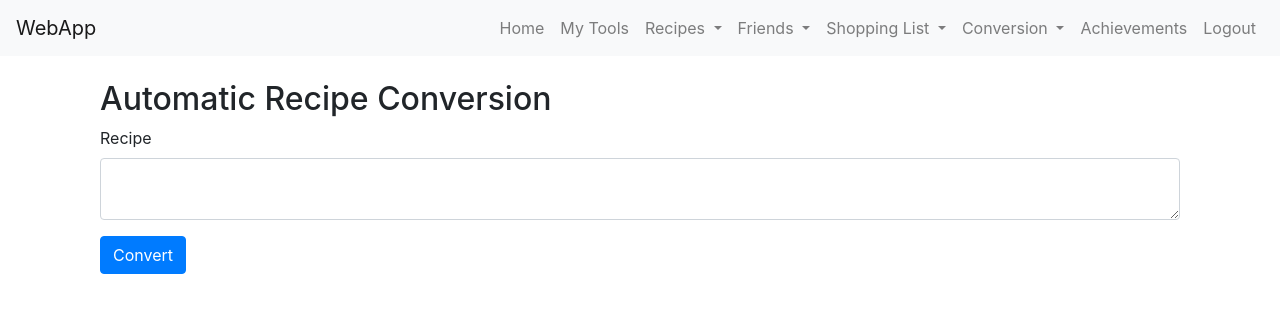
After one commit to heinyarzar09/CE301_Indiv_Proj, a Flask app: page /automatic_conversion in a window 1280 px wide. The commit adds this page. Shown: the top 313 px of the page. Run offline with Flask 3, Linux system fonts and the light colour scheme; the visitor is signed in with stand-in values (Sample User, id 1); some libraries are stand-ins or nearby versions.

Commit message:
automatic conversion created, still need to fix the logic to be more user friendly

```diff
--- a/app/__init__.py
+++ b/app/__init__.py
@@ -22,13 +22,12 @@ def create_app():
 
     from app.user_routes import user
     from app.admin_routes import admin
-
-    app.register_blueprint(user, url_prefix='/')
+    app.register_blueprint(user)
     app.register_blueprint(admin, url_prefix='/admin')
 
     return app
 
 @login_manager.user_loader
 def load_user(user_id):
-    from app.models import User  # Import inside the function to avoid circular import
+    from app.models import User
     return User.query.get(int(user_id))
--- a/app/forms.py
+++ b/app/forms.py
@@ -1,5 +1,6 @@
 from flask_wtf import FlaskForm
 from wtforms import StringField, PasswordField, SubmitField, BooleanField, SelectField, FloatField
+from wtforms.widgets import TextArea
 from wtforms.validators import DataRequired, Length, Email, EqualTo, ValidationError, NumberRange
 from app.models import User
 
@@ -34,10 +35,38 @@ class AdminResetPasswordForm(FlaskForm):
 
 class ConversionForm(FlaskForm):
     amount = FloatField('Amount', validators=[DataRequired(), NumberRange(min=0)])
-    from_unit = SelectField('From Unit', choices=[('teaspoon', 'Teaspoon'), ('tablespoon', 'Tablespoon'), ('cup', 'Cup')], validators=[DataRequired()])
-    to_unit = SelectField('To Unit', choices=[('teaspoon', 'Teaspoon'), ('tablespoon', 'Tablespoon'), ('cup', 'Cup')], validators=[DataRequired()])
+    from_unit = SelectField('From Unit', choices=[
+        ('tsp', 'Teaspoon (tsp)'),
+        ('tbsp', 'Tablespoon (tbsp)'),
+        ('cup', 'Cup (cup)'),
+        ('fl oz', 'Fluid Ounce (fl oz)'),
+        ('pt', 'Pint (pt)'),
+        ('qt', 'Quart (qt)'),
+        ('gal', 'Gallon (gal)'),
+        ('oz', 'Ounce (oz)'),
+        ('lb', 'Pound (lb)'),
+        ('ml', 'Milliliter (ml)'),
+        ('g', 'Gram (g)'),
+    ], validators=[DataRequired()])
+    to_unit = SelectField('To Unit', choices=[
+        ('tsp', 'Teaspoon (tsp)'),
+        ('tbsp', 'Tablespoon (tbsp)'),
+        ('cup', 'Cup (cup)'),
+        ('fl oz', 'Fluid Ounce (fl oz)'),
+        ('pt', 'Pint (pt)'),
+        ('qt', 'Quart (qt)'),
+        ('gal', 'Gallon (gal)'),
+        ('oz', 'Ounce (oz)'),
+        ('lb', 'Pound (lb)'),
+        ('ml', 'Milliliter (ml)'),
+        ('g', 'Gram (g)'),
+    ], validators=[DataRequired()])
     submit = SubmitField('Convert')
 
 class ToolForm(FlaskForm):
     name = StringField('Tool Name', validators=[DataRequired(), Length(min=1, max=100)])
     submit = SubmitField('Add Tool')
+
+class RecipeConversionForm(FlaskForm):
+    recipe_text = StringField('Recipe', validators=[DataRequired()], widget=TextArea())
+    submit = SubmitField('Convert')
--- /dev/null
+++ b/app/templates/automatic_conversion.html
@@ -0,0 +1,23 @@
+{% extends "base.html" %}
+
+{% block title %}Automatic Recipe Conversion{% endblock %}
+
+{% block content %}
+<div class="container">
+    <h2 class="mt-4">Automatic Recipe Conversion</h2>
+    <form method="POST" action="{{ url_for('user.automatic_conversion') }}">
+        {{ form.hidden_tag() }}
+        <div class="form-group">
+            {{ form.recipe_text.label(class="form-label") }}
+            {{ form.recipe_text(class="form-control") }}
+        </div>
+        <div class="form-group">
+            {{ form.submit(class="btn btn-primary") }}
+        </div>
+    </form>
+    {% if converted_recipe %}
+        <h3 class="mt-4">Converted Recipe:</h3>
+        <p>{{ converted_recipe }}</p>
+    {% endif %}
+</div>
+{% endblock %}
--- a/app/templates/base.html
+++ b/app/templates/base.html
@@ -52,11 +52,17 @@
                             <a class="dropdown-item" href="{{ url_for('user.export_shopping_list') }}">Export Shopping List</a>
                         </div>
                     </li>
-                    <li class="nav-item">
-                        <a class="nav-link" href="{{ url_for('user.earn_achievements') }}">Earn Achievements</a>
+                    <li class="nav-item dropdown">
+                        <a class="nav-link dropdown-toggle" href="#" id="conversionDropdown" role="button" data-toggle="dropdown" aria-haspopup="true" aria-expanded="false">
+                            Conversion
+                        </a>
+                        <div class="dropdown-menu" aria-labelledby="conversionDropdown">
+                            <a class="dropdown-item" href="{{ url_for('user.manual_conversion_tool') }}">Manual Recipe Conversion</a>
+                            <a class="dropdown-item" href="{{ url_for('user.automatic_conversion') }}">Automatic Recipe Conversion</a>
+                        </div>
                     </li>
                     <li class="nav-item">
-                        <a class="nav-link" href="{{ url_for('user.conversion_tool') }}">Conversion Tool</a>
+                        <a class="nav-link" href="{{ url_for('user.earn_achievements') }}">Achievements</a>
                     </li>
                     <li class="nav-item">
                         <a class="nav-link" href="{{ url_for('user.logout') }}">Logout</a>
--- a/app/templates/conversion_tool.html
+++ b/app/templates/manual_conversion_tool.html
@@ -1,11 +1,11 @@
 {% extends "base.html" %}
 
-{% block title %}Conversion Tool{% endblock %}
+{% block title %}Manual Recipe Conversion{% endblock %}
 
 {% block content %}
 <div class="container">
-    <h2 class="mt-4">Cooking Utensil Conversion Tool</h2>
-    <form method="POST" action="{{ url_for('user.conversion_tool') }}">
+    <h2 class="mt-4">Manual Recipe Conversion</h2>
+    <form method="POST" action="{{ url_for('user.manual_conversion_tool') }}">
         {{ form.hidden_tag() }}
         <div class="form-group">
             {{ form.amount.label(class="form-label") }}
--- a/app/templates/my_tools.html
+++ b/app/templates/my_tools.html
@@ -15,8 +15,7 @@
             {{ form.submit(class="btn btn-primary") }}
         </div>
     </form>
-    <h3 class="mt-4">Tools List</h3>
-    <ul class="list-group">
+    <ul class="list-group mt-4">
         {% for tool in tools %}
             <li class="list-group-item">{{ tool.name }}</li>
         {% endfor %}
--- a/app/user_routes.py
+++ b/app/user_routes.py
@@ -1,7 +1,7 @@
 from flask import Blueprint, render_template, url_for, flash, redirect, request
 from flask_login import login_user, current_user, logout_user, login_required
 from app import db, bcrypt
-from app.forms import RegistrationForm, LoginForm, ConversionForm, ToolForm
+from app.forms import RegistrationForm, LoginForm, ConversionForm, ToolForm, RecipeConversionForm
 from app.models import User, Tool
 
 user = Blueprint('user', __name__)
@@ -47,18 +47,31 @@ def logout():
     flash('You have been logged out.', 'info')
     return redirect(url_for('user.index'))
 
-@user.route('/conversion_tool', methods=['GET', 'POST'])
+@user.route('/manual_conversion_tool', methods=['GET', 'POST'])
 @login_required
-def conversion_tool():
+def manual_conversion_tool():
     form = ConversionForm()
     result = None
     if form.validate_on_submit():
         amount = form.amount.data
         from_unit = form.from_unit.data
         to_unit = form.to_unit.data
-        result = convert_measurement(amount, from_unit, to_unit)
-        flash(f'{amount} {from_unit} is {result} {to_unit}', 'success')
-    return render_template('conversion_tool.html', form=form, result=result)
+        try:
+            converted_amount = convert_measurement(amount, from_unit, to_unit)
+            result = f"{amount} {from_unit} is {converted_amount} {to_unit}"
+        except ValueError as e:
+            result = str(e)
+    return render_template('manual_conversion_tool.html', form=form, result=result)
+
+@user.route('/automatic_conversion', methods=['GET', 'POST'])
+@login_required
+def automatic_conversion():
+    form = RecipeConversionForm()
+    converted_recipe = None
+    if form.validate_on_submit():
+        recipe_text = form.recipe_text.data
+        converted_recipe = convert_recipe(recipe_text)
+    return render_template('automatic_conversion.html', form=form, converted_recipe=converted_recipe)
 
 @user.route('/my_tools', methods=['GET', 'POST'])
 @login_required
@@ -74,14 +87,49 @@ def my_tools():
     return render_template('my_tools.html', form=form, tools=user_tools)
 
 def convert_measurement(amount, from_unit, to_unit):
-    conversion_factors = {
-        'teaspoon': 1,
-        'tablespoon': 3,
-        'cup': 48,
+    conversions = {
+        'tsp': {'tbsp': 1/3, 'cup': 1/48, 'fl oz': 1/6, 'ml': 5},
+        'tbsp': {'tsp': 3, 'cup': 1/16, 'fl oz': 1/2, 'ml': 15},
+        'cup': {'tsp': 48, 'tbsp': 16, 'fl oz': 8, 'pt': 1/2, 'qt': 1/4, 'gal': 1/16, 'ml': 240},
+        'fl oz': {'tsp': 6, 'tbsp': 2, 'cup': 1/8, 'pt': 1/16, 'qt': 1/32, 'gal': 1/128, 'ml': 30},
+        'pt': {'cup': 2, 'fl oz': 16, 'qt': 1/2, 'gal': 1/8, 'ml': 480},
+        'qt': {'cup': 4, 'fl oz': 32, 'pt': 2, 'gal': 1/4, 'ml': 960},
+        'gal': {'cup': 16, 'fl oz': 128, 'pt': 8, 'qt': 4, 'ml': 3840},
+        'oz': {'lb': 1/16, 'g': 28.35},
+        'lb': {'oz': 16, 'g': 453.59},
+        'ml': {'tsp': 1/5, 'tbsp': 1/15, 'cup': 1/240, 'fl oz': 1/30, 'pt': 1/480, 'qt': 1/960, 'gal': 1/3840, 'g': 1},
+        'g': {'oz': 1/28.35, 'lb': 1/453.59, 'ml': 1},
     }
-    amount_in_teaspoons = amount * conversion_factors[from_unit]
-    converted_amount = amount_in_teaspoons / conversion_factors[to_unit]
-    return converted_amount
+
+    if from_unit == to_unit:
+        return amount
+
+    if from_unit in conversions and to_unit in conversions[from_unit]:
+        return amount * conversions[from_unit][to_unit]
+
+    # For conversions that require multiple steps
+    for intermediate_unit in conversions[from_unit]:
+        if intermediate_unit in conversions and to_unit in conversions[intermediate_unit]:
+            return amount * conversions[from_unit][intermediate_unit] * conversions[intermediate_unit][to_unit]
+
+    raise ValueError(f"Conversion from {from_unit} to {to_unit} not supported.")
+
+def convert_recipe(recipe_text):
+    user_tools = [tool.name for tool in Tool.query.filter_by(owner=current_user).all()]
+    conversions = {
+        'tsp': {'tbsp': 1/3, 'cup': 1/48, 'fl oz': 1/6},
+        'tbsp': {'tsp': 3, 'cup': 1/16, 'fl oz': 1/2},
+        'cup': {'tsp': 48, 'tbsp': 16, 'fl oz': 8},
+        'fl oz': {'tsp': 6, 'tbsp': 2, 'cup': 1/8},
+    }
+    for original_tool, conversion_rates in conversions.items():
+        if original_tool in recipe_text:
+            for user_tool in user_tools:
+                if user_tool in conversion_rates:
+                    amount = float(recipe_text.split()[0])
+                    converted_amount = amount * conversion_rates[user_tool]
+                    return recipe_text.replace(original_tool, user_tool).replace(str(amount), str(converted_amount))
+    return recipe_text
 
 # Placeholder routes for future features
 @user.route('/add_recipe')
--- a/requirements.txt
+++ b/requirements.txt
@@ -3,4 +3,3 @@ Flask-SQLAlchemy
 Flask-WTF
 Flask-Bcrypt
 Flask-Login
-email-validator
--- a/run.py
+++ b/run.py
@@ -3,4 +3,4 @@ from app import create_app
 app = create_app()
 
 if __name__ == '__main__':
-    app.run(debug=True)
+    app.run(debug=True, port=5005)
```
Also changed, not shown: instance/database.db.
